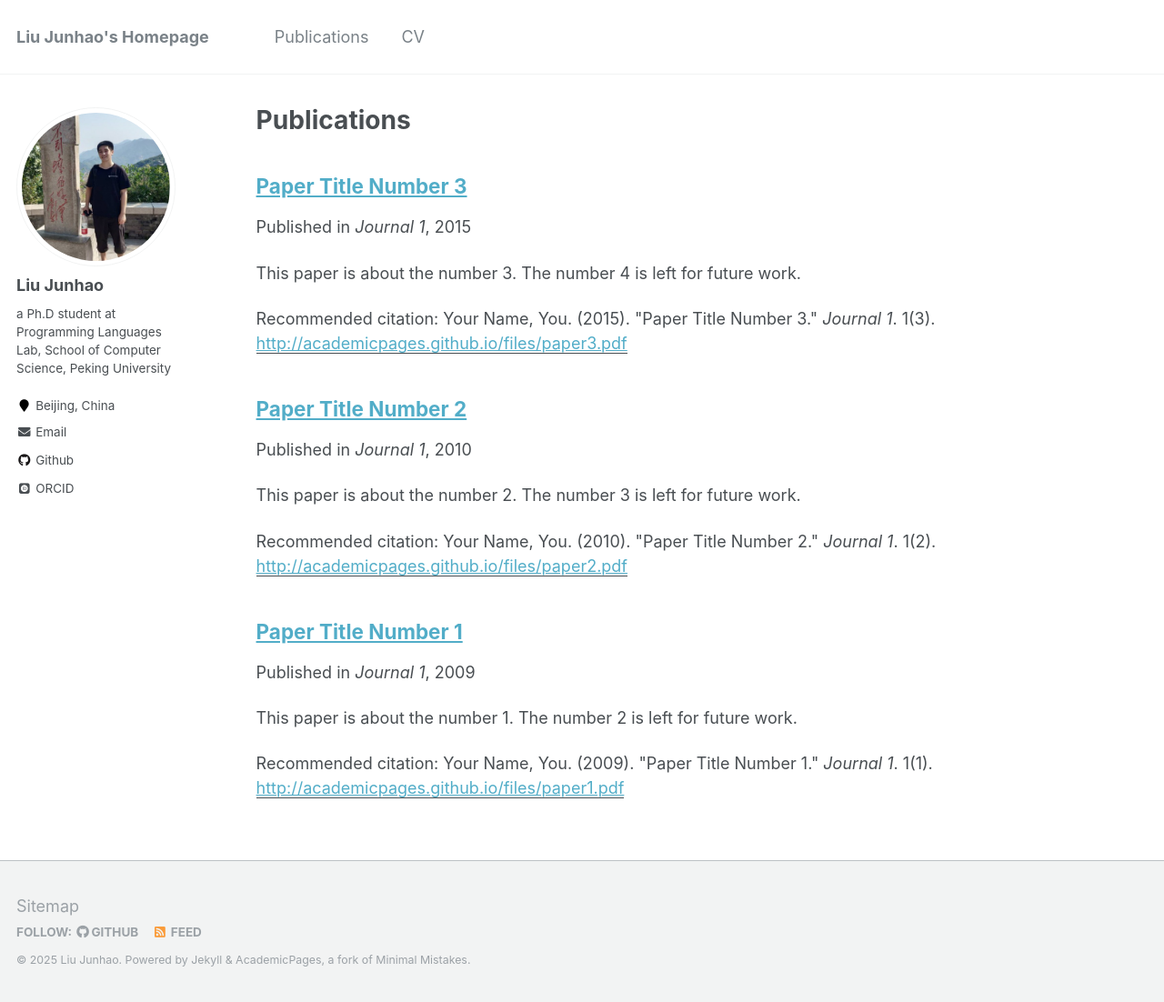
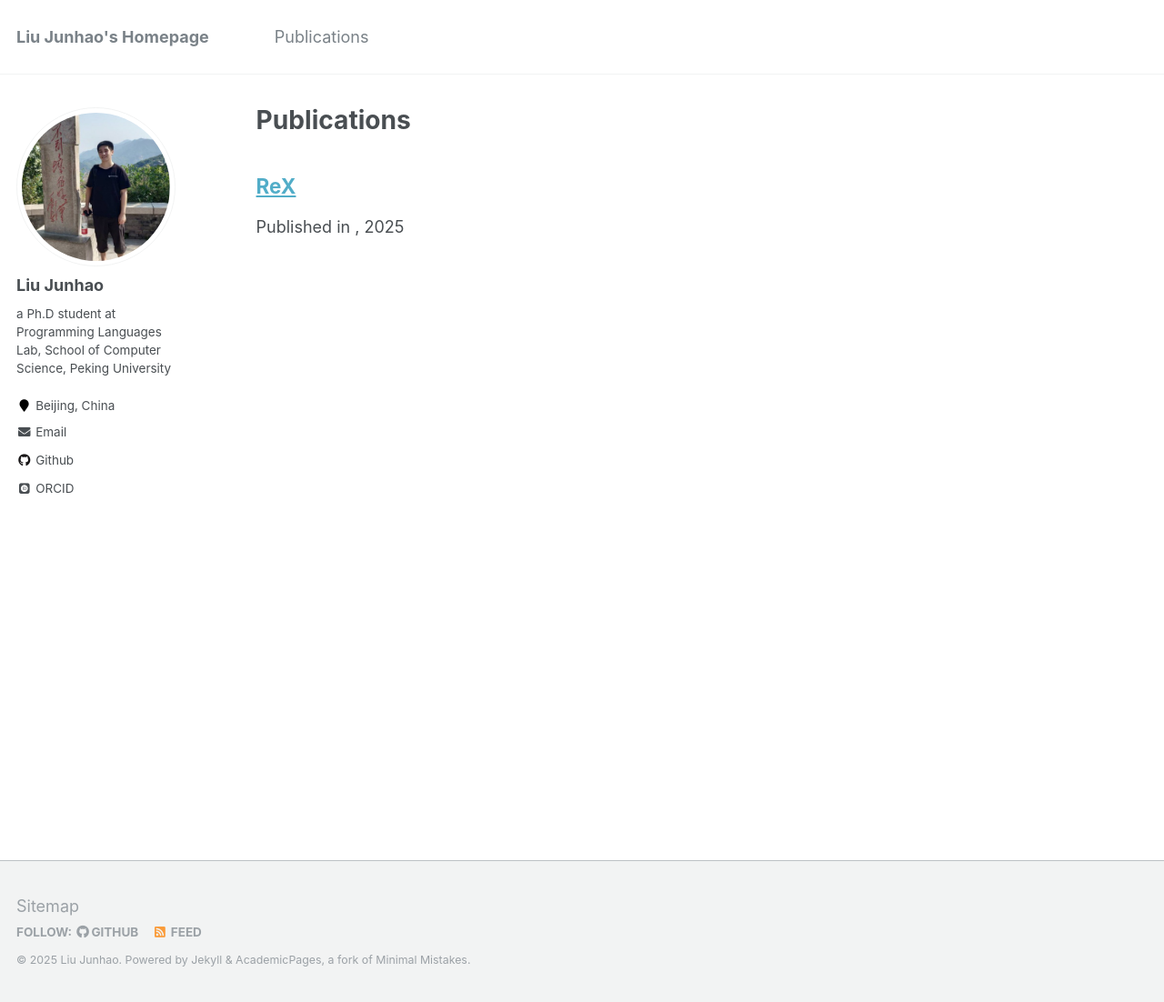
Before and after one commit to outerform/outerform.github.io, a Jekyll site: the page built from _pages/publications.md, in a window 1280 px wide and 1102 px high. Shown: the whole window at 91% size. Built offline with Jekyll 4.4.1, drawn with Linux system fonts in a browser that asks for light colours; some web fonts are replaced.

```diff
--- a/_data/navigation.yml
+++ b/_data/navigation.yml
@@ -15,8 +15,8 @@ main:
   # - title: "Blog Posts"
     # url: /year-archive/
 
-  - title: "CV"
-    url: /cv/
+  # - title: "CV"
+    # url: /cv/
 
   # - title: "Guide"
   #   url: /markdown/
--- a/_publications/2009-10-01-paper-title-number-1.md
+++ /dev/null
@@ -1,15 +0,0 @@
----
-title: "Paper Title Number 1"
-collection: publications
-permalink: /publication/2009-10-01-paper-title-number-1
-excerpt: 'This paper is about the number 1. The number 2 is left for future work.'
-date: 2009-10-01
-venue: 'Journal 1'
-paperurl: 'http://academicpages.github.io/files/paper1.pdf'
-citation: 'Your Name, You. (2009). &quot;Paper Title Number 1.&quot; <i>Journal 1</i>. 1(1).'
----
-This paper is about the number 1. The number 2 is left for future work.
-
-[Download paper here](http://academicpages.github.io/files/paper1.pdf)
-
-Recommended citation: Your Name, You. (2009). "Paper Title Number 1." <i>Journal 1</i>. 1(1).
--- a/_publications/2010-10-01-paper-title-number-2.md
+++ /dev/null
@@ -1,15 +0,0 @@
----
-title: "Paper Title Number 2"
-collection: publications
-permalink: /publication/2010-10-01-paper-title-number-2
-excerpt: 'This paper is about the number 2. The number 3 is left for future work.'
-date: 2010-10-01
-venue: 'Journal 1'
-paperurl: 'http://academicpages.github.io/files/paper2.pdf'
-citation: 'Your Name, You. (2010). &quot;Paper Title Number 2.&quot; <i>Journal 1</i>. 1(2).'
----
-This paper is about the number 2. The number 3 is left for future work.
-
-[Download paper here](http://academicpages.github.io/files/paper2.pdf)
-
-Recommended citation: Your Name, You. (2010). "Paper Title Number 2." <i>Journal 1</i>. 1(2).
--- a/_publications/2015-10-01-paper-title-number-3.md
+++ /dev/null
@@ -1,15 +0,0 @@
----
-title: "Paper Title Number 3"
-collection: publications
-permalink: /publication/2015-10-01-paper-title-number-3
-excerpt: 'This paper is about the number 3. The number 4 is left for future work.'
-date: 2015-10-01
-venue: 'Journal 1'
-paperurl: 'http://academicpages.github.io/files/paper3.pdf'
-citation: 'Your Name, You. (2015). &quot;Paper Title Number 3.&quot; <i>Journal 1</i>. 1(3).'
----
-This paper is about the number 3. The number 4 is left for future work.
-
-[Download paper here](http://academicpages.github.io/files/paper3.pdf)
-
-Recommended citation: Your Name, You. (2015). "Paper Title Number 3." <i>Journal 1</i>. 1(3).
--- /dev/null
+++ b/_publications/rex.md
@@ -0,0 +1,15 @@
+---
+title: "ReX"
+collection: publications
+# permalink: /publication/2009-10-01-paper-title-number-1
+# excerpt: 'This paper is about the number 1. The number 2 is left for future work.'
+# date: 2025-10-01
+# venue: 'Journal 1'
+# paperurl: 'http://academicpages.github.io/files/paper1.pdf'
+# citation: 'Your Name, You. (2009). &quot;Paper Title Number 1.&quot; <i>Journal 1</i>. 1(1).'
+---
+<!-- This paper is about the number 1. The number 2 is left for future work. -->
+
+[Download paper here](http://outerform.github.io/files/rex.pdf)
+
+<!-- Recommended citation: Your Name, You. (2009). "Paper Title Number 1." <i>Journal 1</i>. 1(1). -->
```
Also changed, not shown: _pages/cv.md (+3 -1 lines), 4 other files.
